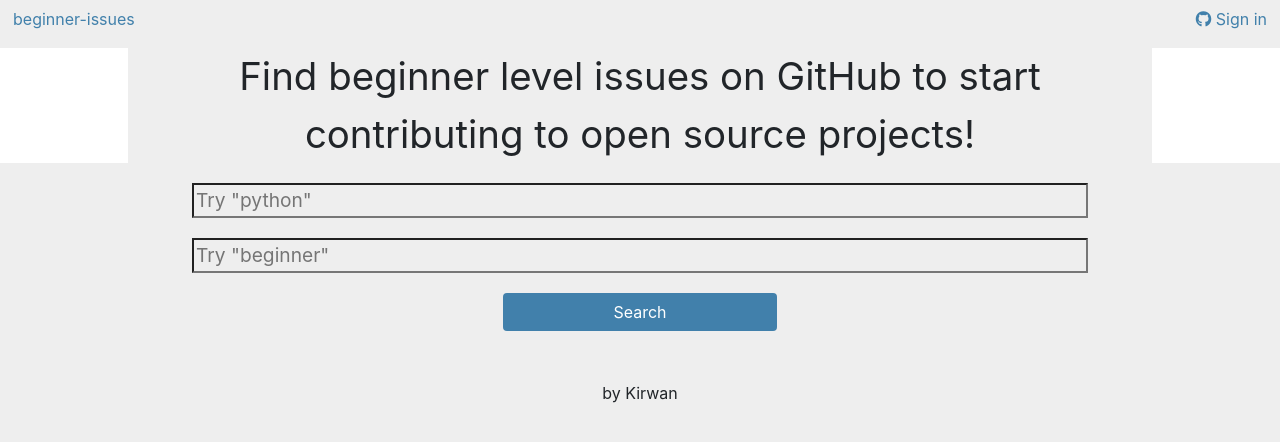
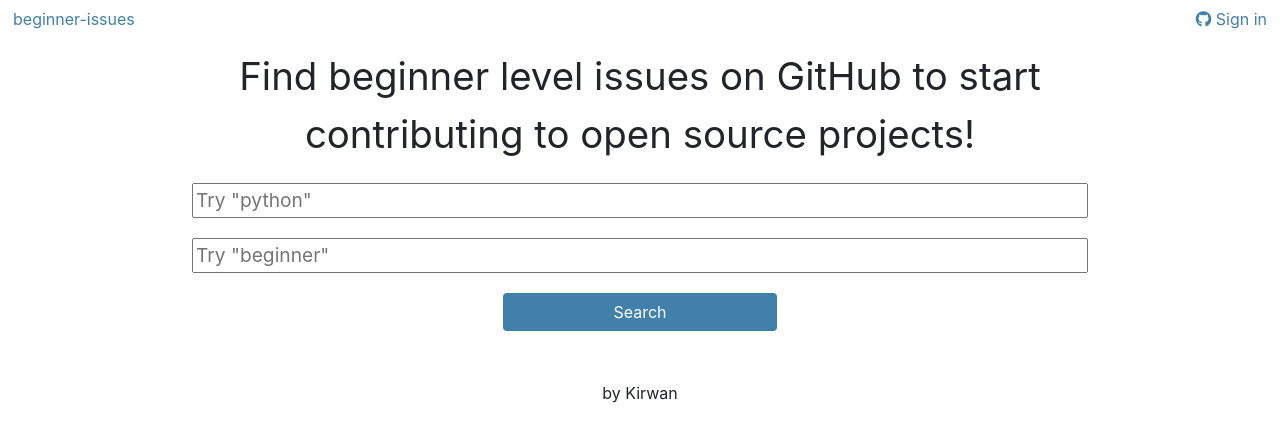
Before and after one commit to KirwanElmsly/beginner-issues, a Flask app: template templates/index.html in a window 1280 px wide. Shown: the top 442 px of the page. Run offline with Flask 2, Linux system fonts and the light colour scheme; the template is opened without the code that fills it, so the values that code supplies are empty; parts of the project's set-up code (start-up, migrations or seed data) failed here and were passed over; some libraries are stand-ins or nearby versions.

Commit message:
Changed background colour back to white

```diff
--- a/static/style.css
+++ b/static/style.css
@@ -1,6 +1,5 @@
 * {
     font-family: -apple-system, BlinkMacSystemFont, "Segoe UI", Roboto, Oxygen, Ubuntu, Cantarell, "Fira Sans", "Droid Sans", "Helvetica Neue", Arial, sans-serif, "Apple Color Emoji", "Segoe UI Emoji", "Segoe UI Symbol";
-    background-color: #EEEEEE;
 }
 
 html {
```
